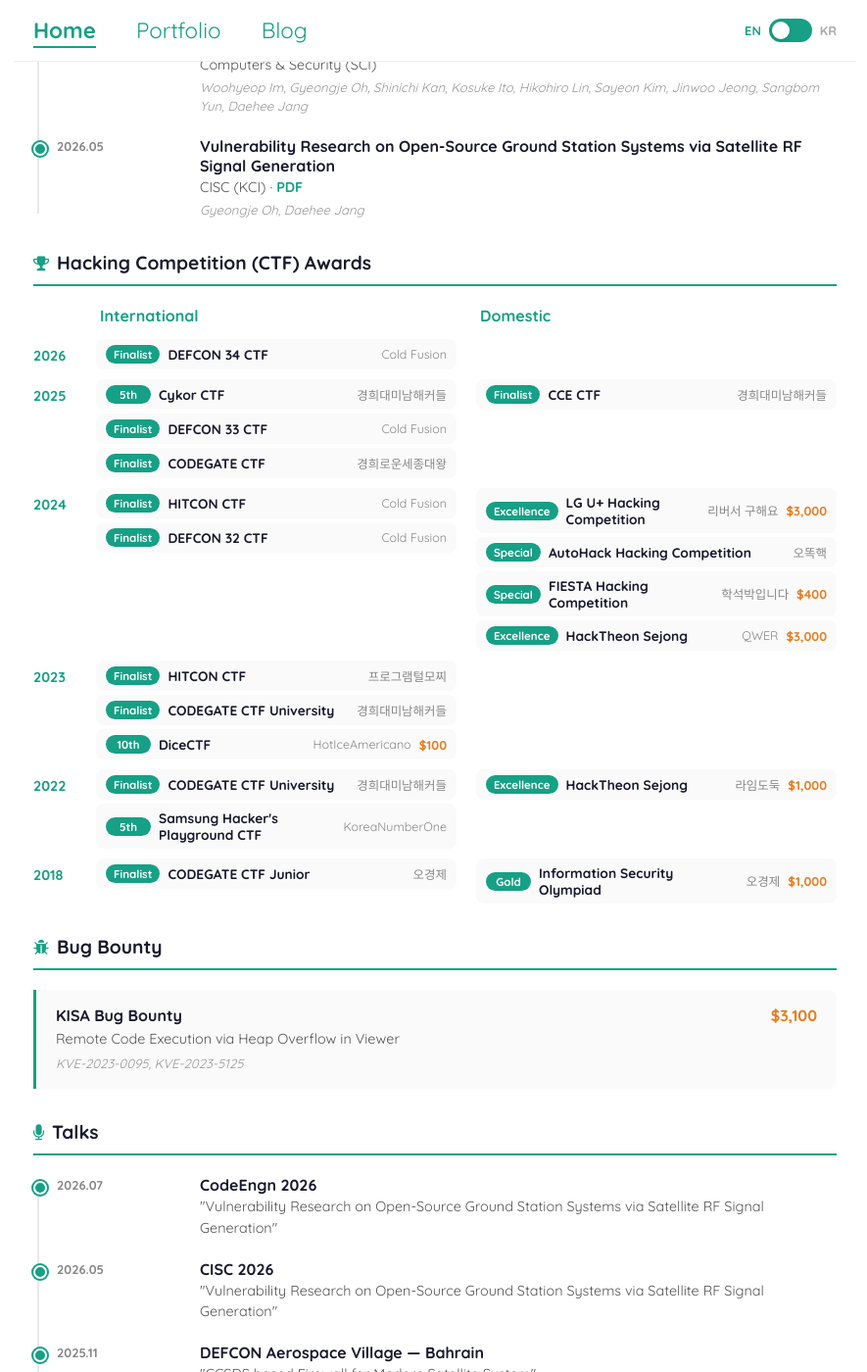
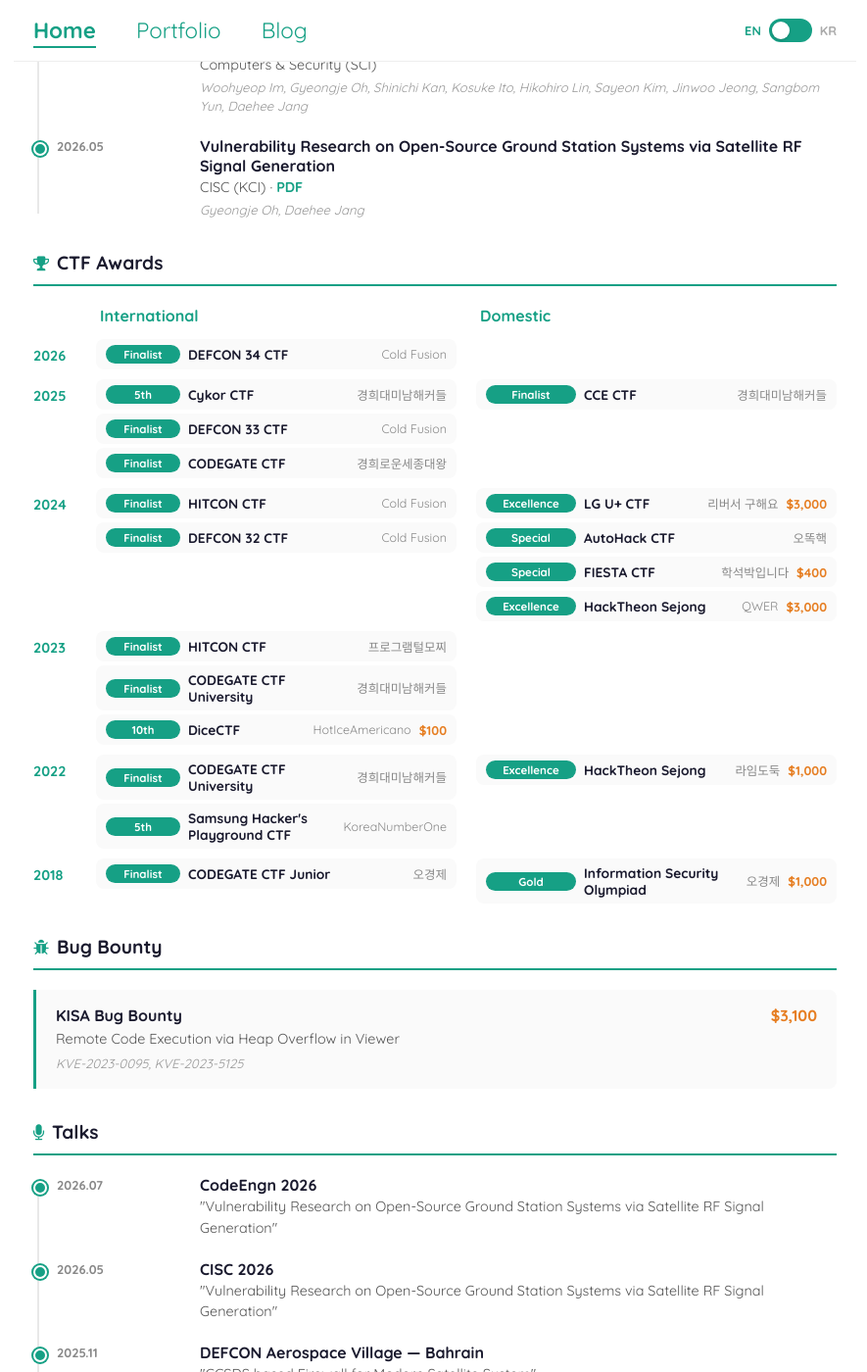
Before and after one commit to Gyeongje/gyeongje.github.io, a Jekyll site: the page built from index.md, in a window 1280 px wide and 1400 px high, scrolled down 1288 px. Shown: the whole window at 98% size, without its empty margins (196-1081 px from the left). Built offline with Jekyll 4.4.1, drawn with Linux system fonts in a browser that asks for light colours; some web fonts are replaced; some of the changed text lies outside the part shown.

Commit message:
Make award blocks fully clickable, align place pills, unify CTF wording
- Wrap each cv-award row in an anchor (a.cv-award) so the entire block
  is clickable instead of just the team name link. Strips default link
  styling on a.cv-award so the row still renders as before. Script ran
  over 19 award entries.
- Open the KISA blog post in the current tab (drop target="_blank")
  per request.
- Per-column place-pill min-widths via nth-child: International cells
  align to "Finalist" (60px), Domestic cells align to "Excellence"
  (76px), so "5th" / "Gold" / "Special" line up under the wider label.
- Replace "Hacking Competition" with "CTF" sitewide (index.md +
  portfolio.md, EN + KO variants). The section header was specially
  collapsed from "Hacking Competition (CTF) Awards" to "CTF Awards" to
  avoid the doubled "CTF (CTF)" result.
- Port the Best of the Best 7th entry into Remarks' cv-timeline next
  to ROK Air Force, matching the strong+p layout. Drops the now-empty
  External Program group.

Co-Authored-By: Claude Opus 4.7 (1M context) <noreply@anthropic.com>

```diff
--- a/assets/css/main.css
+++ b/assets/css/main.css
@@ -433,6 +433,16 @@ strong { color: #16a085; }
   font-size: 72%;
 }
 
+/* Align place-pill widths within each column to the longest label
+   (International = Finalist, Domestic = Excellence). Cell positions
+   in the 3-col grid: 5,8,11,14,17,20 = intl ; 6,9,12,15,18,21 = dom. */
+.cv-awards-grid > .cv-awards-grid__cell:nth-child(3n+5) .cv-award__place {
+  min-width: 60px;
+}
+.cv-awards-grid > .cv-awards-grid__cell:nth-child(3n+6) .cv-award__place {
+  min-width: 76px;
+}
+
 .cv-awards-grid .cv-award__name {
   font-size: 86%;
 }
@@ -496,6 +506,15 @@ strong { color: #16a085; }
   transition: background 0.15s;
 }
 .cv-award:hover { background: #f0f9f7; }
+
+/* Award block as anchor — strip default link styling, keep block layout */
+a.cv-award,
+a.cv-award:hover {
+  text-decoration: none;
+  color: inherit;
+  font-weight: normal;
+  border-bottom: none;
+}
 
 .cv-award__place {
   background: #16a085;
--- a/index.md
+++ b/index.md
@@ -96,7 +96,7 @@ title: Gyeongje Oh
         <ul class="cv-research-list">
           <li>Vulnerability research and exploit development across Browser, Office, VM, and RDP attack surfaces on Windows.</li>
           <li>Built WinAFL-based fuzzing harnesses for commercial document parsers; surfaced heap-overflow and OOB-write primitives.</li>
-          <li><span class="cv-research-text">Disclosed two RCEs to KISA Bug Bounty — KVE-2023-0095, KVE-2023-5125 ($3,100).</span> <span class="cv-research-meta"><a href="https://gye0ngje.com/vulnerability-research/2023/01/14/heap-overflow-in-image-viewer-psd-parsing.html" target="_blank">Details →</a></span></li>
+          <li><span class="cv-research-text">Disclosed two RCEs to KISA Bug Bounty — KVE-2023-0095, KVE-2023-5125 ($3,100).</span> <span class="cv-research-meta"><a href="https://gye0ngje.com/vulnerability-research/2023/01/14/heap-overflow-in-image-viewer-psd-parsing.html">Details →</a></span></li>
           <li><em>(추가 디테일 자리 — 본인이 owned했던 컴포넌트 / 산출물 / 협업)</em></li>
         </ul>
       </div>
@@ -130,7 +130,7 @@ title: Gyeongje Oh
 
 <!-- ==================== CTF AWARDS ==================== -->
 <div class="cv-section">
-  <h2 class="cv-section__title"><i class="fa fa-trophy"></i> Hacking Competition (CTF) Awards</h2>
+  <h2 class="cv-section__title"><i class="fa fa-trophy"></i> CTF Awards</h2>
 
   <div class="cv-awards-grid">
     <div></div>
@@ -139,137 +139,137 @@ title: Gyeongje Oh
 
     <div class="cv-awards-grid__year">2026</div>
     <div class="cv-awards-grid__cell">
-      <div class="cv-award">
+      <a class="cv-award" href="{{ '/assets/defcon2026_quals.png' | prepend: site.baseurl }}">
         <span class="cv-award__place" data-en="Finalist" data-ko="본선 진출">Finalist</span>
         <span class="cv-award__name">DEFCON 34 CTF</span>
-        <span class="cv-award__team"><a href="{{ '/assets/defcon2026_quals.png' | prepend: site.baseurl }}">Cold Fusion</a></span>
-      </div>
+        <span class="cv-award__team">Cold Fusion</span>
+      </a>
     </div>
     <div class="cv-awards-grid__cell"></div>
 
     <div class="cv-awards-grid__year">2025</div>
     <div class="cv-awards-grid__cell">
-      <div class="cv-award">
+      <a class="cv-award" href="{{ '/assets/Cykor2025.png' | prepend: site.baseurl }}">
         <span class="cv-award__place">5th</span>
         <span class="cv-award__name">Cykor CTF</span>
-        <span class="cv-award__team"><a href="{{ '/assets/Cykor2025.png' | prepend: site.baseurl }}">경희대미남해커들</a></span>
-      </div>
-      <div class="cv-award">
+        <span class="cv-award__team">경희대미남해커들</span>
+      </a>
+      <a class="cv-award" href="{{ '/assets/defcon33_quals.png' | prepend: site.baseurl }}">
         <span class="cv-award__place" data-en="Finalist" data-ko="본선 진출">Finalist</span>
         <span class="cv-award__name">DEFCON 33 CTF</span>
-        <span class="cv-award__team"><a href="{{ '/assets/defcon33_quals.png' | prepend: site.baseurl }}">Cold Fusion</a></span>
-      </div>
-      <div class="cv-award">
+        <span class="cv-award__team">Cold Fusion</span>
+      </a>
+      <a class="cv-award" href="{{ '/assets/codegate2025quals.jpg' | prepend: site.baseurl }}">
         <span class="cv-award__place" data-en="Finalist" data-ko="본선 진출">Finalist</span>
         <span class="cv-award__name">CODEGATE CTF</span>
-        <span class="cv-award__team"><a href="{{ '/assets/codegate2025quals.jpg' | prepend: site.baseurl }}">경희로운세종대왕</a></span>
-      </div>
+        <span class="cv-award__team">경희로운세종대왕</span>
+      </a>
     </div>
     <div class="cv-awards-grid__cell">
-      <div class="cv-award">
+      <a class="cv-award" href="{{ '/assets/2025_CCE.png' | prepend: site.baseurl }}">
         <span class="cv-award__place" data-en="Finalist" data-ko="본선 진출">Finalist</span>
         <span class="cv-award__name">CCE CTF</span>
-        <span class="cv-award__team"><a href="{{ '/assets/2025_CCE.png' | prepend: site.baseurl }}">경희대미남해커들</a></span>
-      </div>
+        <span class="cv-award__team">경희대미남해커들</span>
+      </a>
     </div>
 
     <div class="cv-awards-grid__year">2024</div>
     <div class="cv-awards-grid__cell">
-      <div class="cv-award">
+      <a class="cv-award" href="https://ctftime.org/event/2345">
         <span class="cv-award__place" data-en="Finalist" data-ko="본선 진출">Finalist</span>
         <span class="cv-award__name">HITCON CTF</span>
-        <span class="cv-award__team"><a href="https://ctftime.org/event/2345">Cold Fusion</a></span>
-      </div>
-      <div class="cv-award">
+        <span class="cv-award__team">Cold Fusion</span>
+      </a>
+      <a class="cv-award" href="https://nautilus.institute/blog/2024/defcon-32-ctf-final-results">
         <span class="cv-award__place" data-en="Finalist" data-ko="본선 진출">Finalist</span>
         <span class="cv-award__name">DEFCON 32 CTF</span>
-        <span class="cv-award__team"><a href="https://nautilus.institute/blog/2024/defcon-32-ctf-final-results">Cold Fusion</a></span>
-      </div>
+        <span class="cv-award__team">Cold Fusion</span>
+      </a>
     </div>
     <div class="cv-awards-grid__cell">
-      <div class="cv-award">
+      <a class="cv-award" href="{{ '/assets/LGU+우수상.jpg' | prepend: site.baseurl }}">
         <span class="cv-award__place" data-en="Excellence" data-ko="우수상">Excellence</span>
-        <span class="cv-award__name">LG U+ Hacking Competition</span>
-        <span class="cv-award__team"><a href="{{ '/assets/LGU+우수상.jpg' | prepend: site.baseurl }}">리버서 구해요</a></span>
+        <span class="cv-award__name">LG U+ CTF</span>
+        <span class="cv-award__team">리버서 구해요</span>
         <span class="cv-award__prize">$3,000</span>
-      </div>
-      <div class="cv-award">
+      </a>
+      <a class="cv-award" href="{{ '/assets/Autohack특별상.jpg' | prepend: site.baseurl }}">
         <span class="cv-award__place" data-en="Special" data-ko="특별상">Special</span>
-        <span class="cv-award__name">AutoHack Hacking Competition</span>
-        <span class="cv-award__team"><a href="{{ '/assets/Autohack특별상.jpg' | prepend: site.baseurl }}">오똑핵</a></span>
-      </div>
-      <div class="cv-award">
+        <span class="cv-award__name">AutoHack CTF</span>
+        <span class="cv-award__team">오똑핵</span>
+      </a>
+      <a class="cv-award" href="{{ '/assets/fiesta2024.png' | prepend: site.baseurl }}">
         <span class="cv-award__place" data-en="Special" data-ko="특별상">Special</span>
-        <span class="cv-award__name">FIESTA Hacking Competition</span>
-        <span class="cv-award__team"><a href="{{ '/assets/fiesta2024.png' | prepend: site.baseurl }}">학석박입니다</a></span>
+        <span class="cv-award__name">FIESTA CTF</span>
+        <span class="cv-award__team">학석박입니다</span>
         <span class="cv-award__prize">$400</span>
-      </div>
-      <div class="cv-award">
+      </a>
+      <a class="cv-award" href="https://m.boannews.com/html/detail.html?tab_type=1&idx=130709">
         <span class="cv-award__place" data-en="Excellence" data-ko="우수상">Excellence</span>
         <span class="cv-award__name">HackTheon Sejong</span>
-        <span class="cv-award__team"><a href="https://m.boannews.com/html/detail.html?tab_type=1&idx=130709">QWER</a></span>
+        <span class="cv-award__team">QWER</span>
         <span class="cv-award__prize">$3,000</span>
-      </div>
+      </a>
     </div>
 
     <div class="cv-awards-grid__year">2023</div>
     <div class="cv-awards-grid__cell">
-      <div class="cv-award">
+      <a class="cv-award" href="https://ctftime.org/event/2035/">
         <span class="cv-award__place" data-en="Finalist" data-ko="본선 진출">Finalist</span>
         <span class="cv-award__name">HITCON CTF</span>
-        <span class="cv-award__team"><a href="https://ctftime.org/event/2035/">프로그램털모찌</a></span>
-      </div>
-      <div class="cv-award">
+        <span class="cv-award__team">프로그램털모찌</span>
+      </a>
+      <a class="cv-award" href="http://www.newstap.co.kr/news/photo/202306/196798_315670_357.jpg">
         <span class="cv-award__place" data-en="Finalist" data-ko="본선 진출">Finalist</span>
         <span class="cv-award__name">CODEGATE CTF University</span>
-        <span class="cv-award__team"><a href="http://www.newstap.co.kr/news/photo/202306/196798_315670_357.jpg">경희대미남해커들</a></span>
-      </div>
-      <div class="cv-award">
+        <span class="cv-award__team">경희대미남해커들</span>
+      </a>
+      <a class="cv-award" href="https://ctftime.org/event/1838/">
         <span class="cv-award__place">10th</span>
         <span class="cv-award__name">DiceCTF</span>
-        <span class="cv-award__team"><a href="https://ctftime.org/event/1838/">HotIceAmericano</a></span>
+        <span class="cv-award__team">HotIceAmericano</span>
         <span class="cv-award__prize">$100</span>
-      </div>
+      </a>
     </div>
     <div class="cv-awards-grid__cell"></div>
 
     <div class="cv-awards-grid__year">2022</div>
     <div class="cv-awards-grid__cell">
-      <div class="cv-award">
+      <a class="cv-award" href="https://www.boannews.com/media/view.asp?idx=105159">
         <span class="cv-award__place" data-en="Finalist" data-ko="본선 진출">Finalist</span>
         <span class="cv-award__name">CODEGATE CTF University</span>
-        <span class="cv-award__team"><a href="https://www.boannews.com/media/view.asp?idx=105159">경희대미남해커들</a></span>
-      </div>
-      <div class="cv-award">
+        <span class="cv-award__team">경희대미남해커들</span>
+      </a>
+      <a class="cv-award" href="https://ctftime.org/event/1715">
         <span class="cv-award__place">5th</span>
         <span class="cv-award__name">Samsung Hacker's Playground CTF</span>
-        <span class="cv-award__team"><a href="https://ctftime.org/event/1715">KoreaNumberOne</a></span>
-      </div>
+        <span class="cv-award__team">KoreaNumberOne</span>
+      </a>
     </div>
     <div class="cv-awards-grid__cell">
-      <div class="cv-award">
+      <a class="cv-award" href="https://www.ccnnews.co.kr/news/articleView.html?idxno=265932">
         <span class="cv-award__place" data-en="Excellence" data-ko="우수상">Excellence</span>
         <span class="cv-award__name">HackTheon Sejong</span>
-        <span class="cv-award__team"><a href="https://www.ccnnews.co.kr/news/articleView.html?idxno=265932">라임도둑</a></span>
+        <span class="cv-award__team">라임도둑</span>
         <span class="cv-award__prize">$1,000</span>
-      </div>
+      </a>
     </div>
 
     <div class="cv-awards-grid__year">2018</div>
     <div class="cv-awards-grid__cell">
-      <div class="cv-award">
+      <a class="cv-award" href="{{ '/assets/코드게이트본선9위.png' | prepend: site.baseurl }}">
         <span class="cv-award__place" data-en="Finalist" data-ko="본선 진출">Finalist</span>
         <span class="cv-award__name">CODEGATE CTF Junior</span>
-        <span class="cv-award__team"><a href="{{ '/assets/코드게이트본선9위.png' | prepend: site.baseurl }}">오경제</a></span>
-      </div>
+        <span class="cv-award__team">오경제</span>
+      </a>
     </div>
     <div class="cv-awards-grid__cell">
-      <div class="cv-award">
+      <a class="cv-award" href="{{ '/assets/정보보호올림피아드_금상.jpg' | prepend: site.baseurl }}">
         <span class="cv-award__place" data-en="Gold" data-ko="금상">Gold</span>
         <span class="cv-award__name" data-en="Information Security Olympiad" data-ko="정보보호올림피아드">Information Security Olympiad</span>
-        <span class="cv-award__team"><a href="{{ '/assets/정보보호올림피아드_금상.jpg' | prepend: site.baseurl }}">오경제</a></span>
+        <span class="cv-award__team">오경제</span>
         <span class="cv-award__prize">$1,000</span>
-      </div>
+      </a>
     </div>
   </div>
 
@@ -335,19 +335,19 @@ title: Gyeongje Oh
         <p data-en="MOS: Information Security" data-ko="병과: 정보보호">MOS: Information Security</p>
       </div>
     </div>
-  </div>
-
-  <div class="cv-remarks-group">
-    <h4 data-en="External Program" data-ko="외부 프로그램">External Program</h4>
-    <ul class="cv-remarks-list">
-      <li>Best of the Best 7th, KITRI — Vulnerability Analysis Track (2018.03 – 2019.02) · <a href="{{ '/assets/bob임명장.png' | prepend: site.baseurl }}">Certificate</a></li>
-    </ul>
+    <div class="cv-timeline__item">
+      <div class="cv-timeline__date">2018.03 - 2019.02</div>
+      <div class="cv-timeline__content">
+        <strong>Best of the Best 7th</strong>
+        <p>KITRI · <span data-en="Vulnerability Analysis Track" data-ko="취약점 분석 트랙">Vulnerability Analysis Track</span> · <a href="{{ '/assets/bob임명장.png' | prepend: site.baseurl }}">Certificate</a></p>
+      </div>
+    </div>
   </div>
 
   <div class="cv-remarks-group">
     <h4>CTF Challenge Author / Organizer</h4>
     <ul class="cv-remarks-list">
-      <li>2023/2024 International Drone Hacking Competition</li>
+      <li>2023/2024 International Drone CTF</li>
       <li>2022 KHU Software Security Competition</li>
       <li>2017/2018 ROOTCTF</li>
     </ul>
```
Also changed, not shown: portfolio.md (+2 -2 lines).
